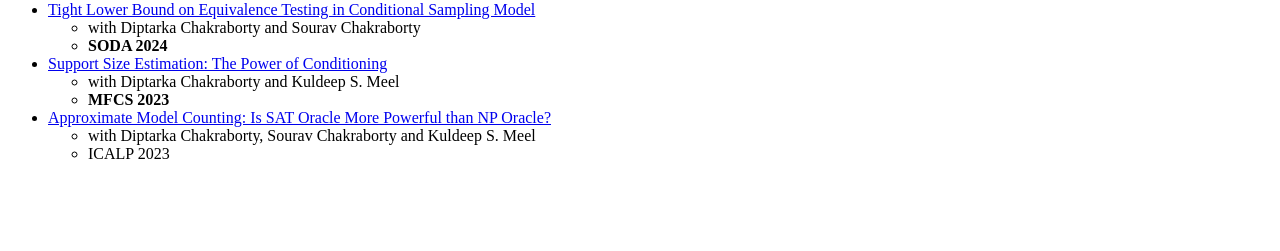
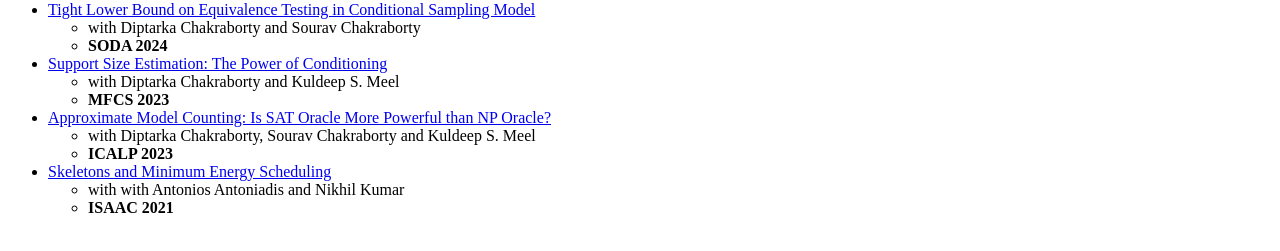
Before and after one commit to gunjankumar1024/gunjankumar1024.github.io, a plain HTML site: page index.html in a window 1280 px wide. Shown: the part 251-502 px from the top of the page. Drawn offline with Linux system fonts and the light colour scheme.

Commit message:
Update index.html

```diff
--- a/index.html
+++ b/index.html
@@ -50,7 +50,22 @@ the <a href="https://www.google.com/url?q=https%3A%2F%2Fwww.comp.nus.edu.sg%2F~t
         with Diptarka Chakraborty, Sourav Chakraborty and Kuldeep S. Meel
     </li>
     <li>
-        ICALP 2023
+        <b>ICALP 2023</b>
+    </li>
+
+      </ul>
+
+    </li>
+
+
+<li>
+    <a href="https://www.google.com/url?q=https%3A%2F%2Fdrops.dagstuhl.de%2Fopus%2Fvolltexte%2F2021%2F15484%2Fpdf%2FLIPIcs-ISAAC-2021-51.pdf&sa=D">Skeletons and Minimum Energy Scheduling</a>
+       <ul>
+    <li>
+        with with Antonios Antoniadis and Nikhil Kumar
+    </li>
+    <li>
+        <b>ISAAC 2021</b>
     </li>
 
       </ul>
```
